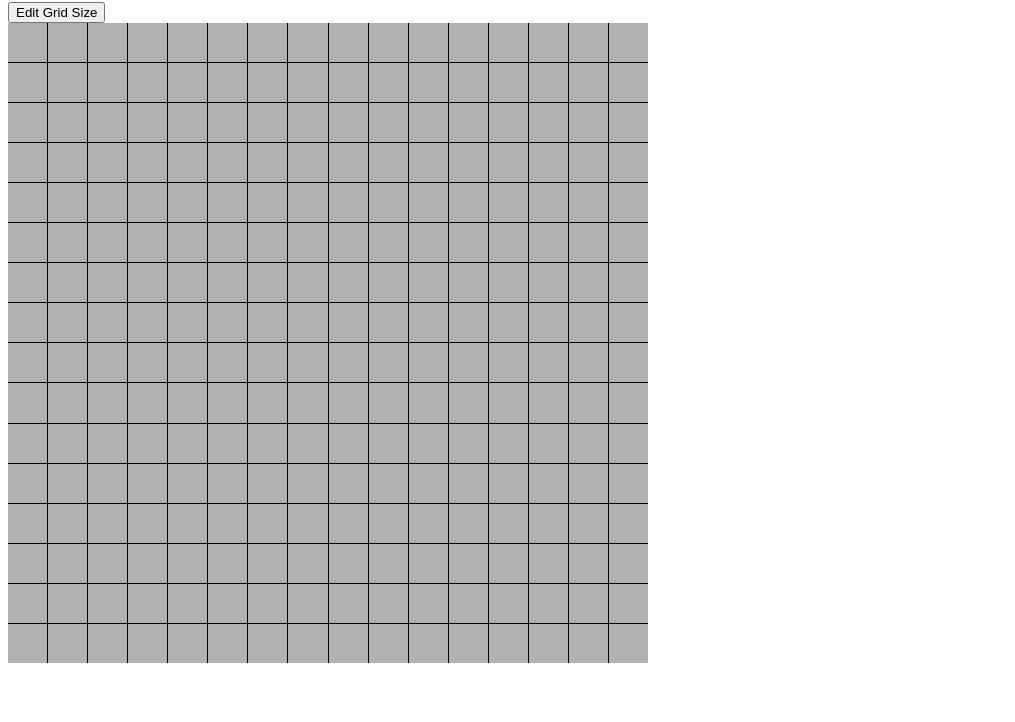
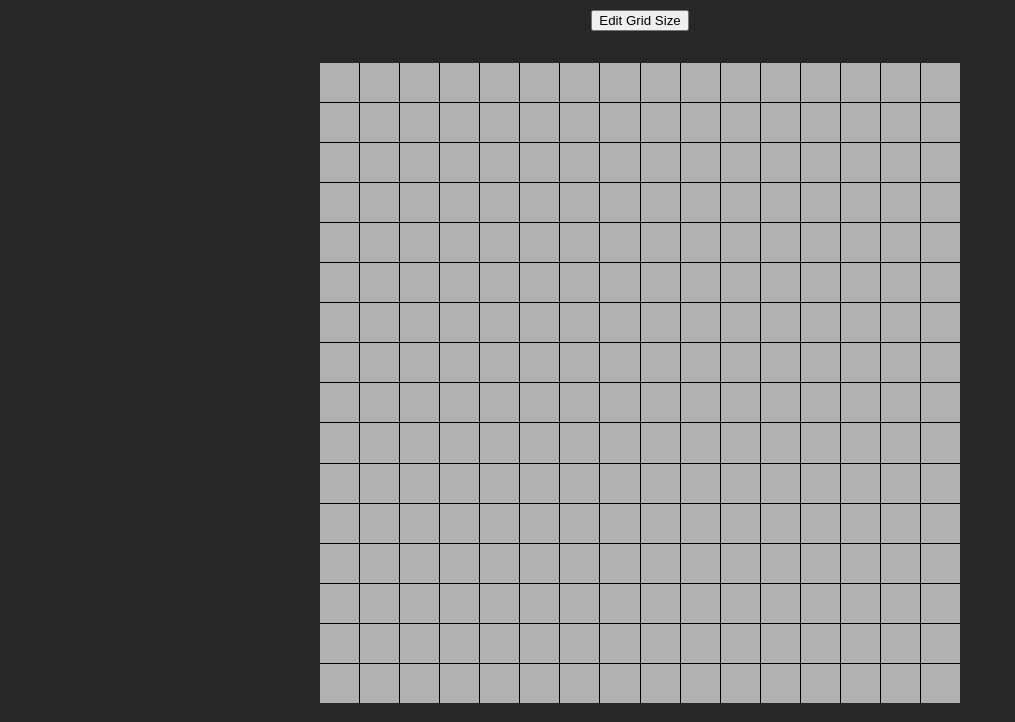
Before and after one commit to chrislae-garcia/etch-a-sketch, a plain HTML site: page index.html in a window 1280 px wide. Shown: the part 78-800 px from the top of the page, without its empty margins (0-1015 px from the left). Drawn offline with Linux system fonts and the light colour scheme.

Commit message:
Add body attributes and fix spacing

```diff
--- a/style.css
+++ b/style.css
@@ -1,6 +1,15 @@
+body {
+  display: flex;
+  flex-direction: column;
+  align-items: center;
+  background-color: rgb(39, 39, 39);
+  color:rgb(177, 177, 177)
+}
+
 .container {
   display: flex;
   flex-direction: column;
+  margin-top: 2em;
   gap: 1px;
   width: 640px;
   height: 640px;
```
